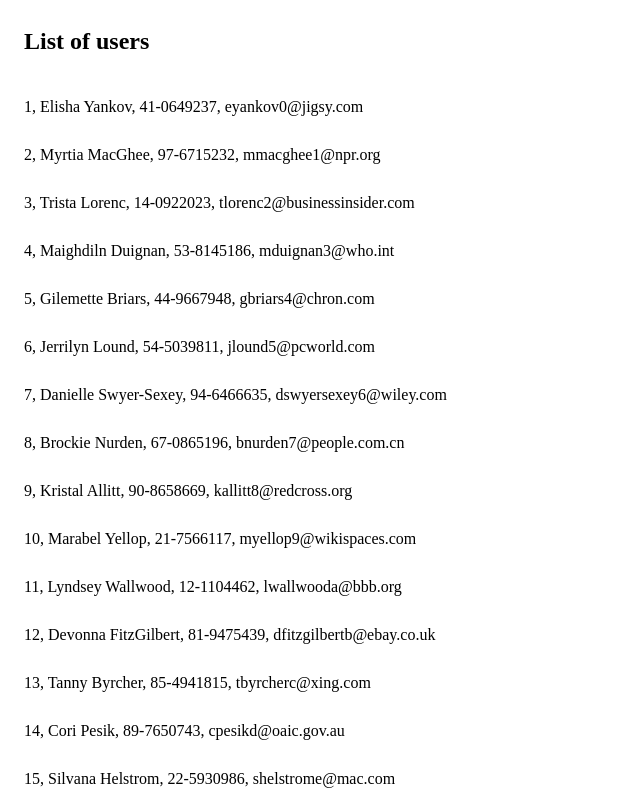
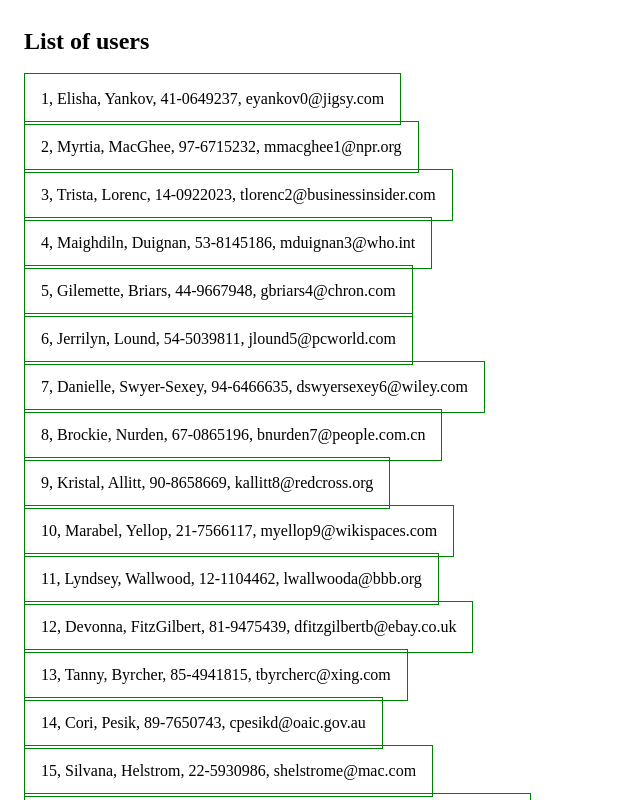
Before and after one commit to danouche93/mizrahi-test-template-nyw3mo, an Angular app: page /users-list in a window 1280 px wide. Shown: the top 800 px of the page, without its empty margins (0-640 px from the left). Built offline with nearby package versions, Linux system fonts and the light colour scheme.

Commit message:
3 files modified

```diff
--- a/src/app/app.module.ts
+++ b/src/app/app.module.ts
@@ -11,6 +11,7 @@ import { UsersService } from './services/users.service';
 import { HttpClientModule } from '@angular/common/http';
 import { MatListModule } from '@angular/material/list';
 import { UserItemComponent } from './user-item/user-item.component';
+import { MatCardModule } from '@angular/material/card';
 
 @NgModule({
   imports: [
@@ -19,6 +20,7 @@ import { UserItemComponent } from './user-item/user-item.component';
     BrowserAnimationsModule,
     MatToolbarModule,
     MatListModule,
+    MatCardModule,
     AppRoutingModule,
     HttpClientModule
   ],
--- a/src/app/user-item/user-item.component.html
+++ b/src/app/user-item/user-item.component.html
@@ -1 +1,3 @@
-<div>{{user.id}}, {{user.first_name}} {{user.last_name}}, {{user.account_id}}, {{user.email}}</div>
+<div style="border: 1px solid green">
+<mat-card>{{user.id}}, {{user.first_name}}, {{user.last_name}}, {{user.account_id}}, {{user.email}}</mat-card>
+</div>
--- a/src/app/users-list/users-list.component.html
+++ b/src/app/users-list/users-list.component.html
@@ -3,6 +3,8 @@
 </mat-toolbar>
 <mat-list>
   <mat-list-item *ngFor="let user of users">
+    <div style="margin-bottom:15px">
     <app-user-item [user]="user"></app-user-item>
+    </div>
   </mat-list-item>
 </mat-list>
```
